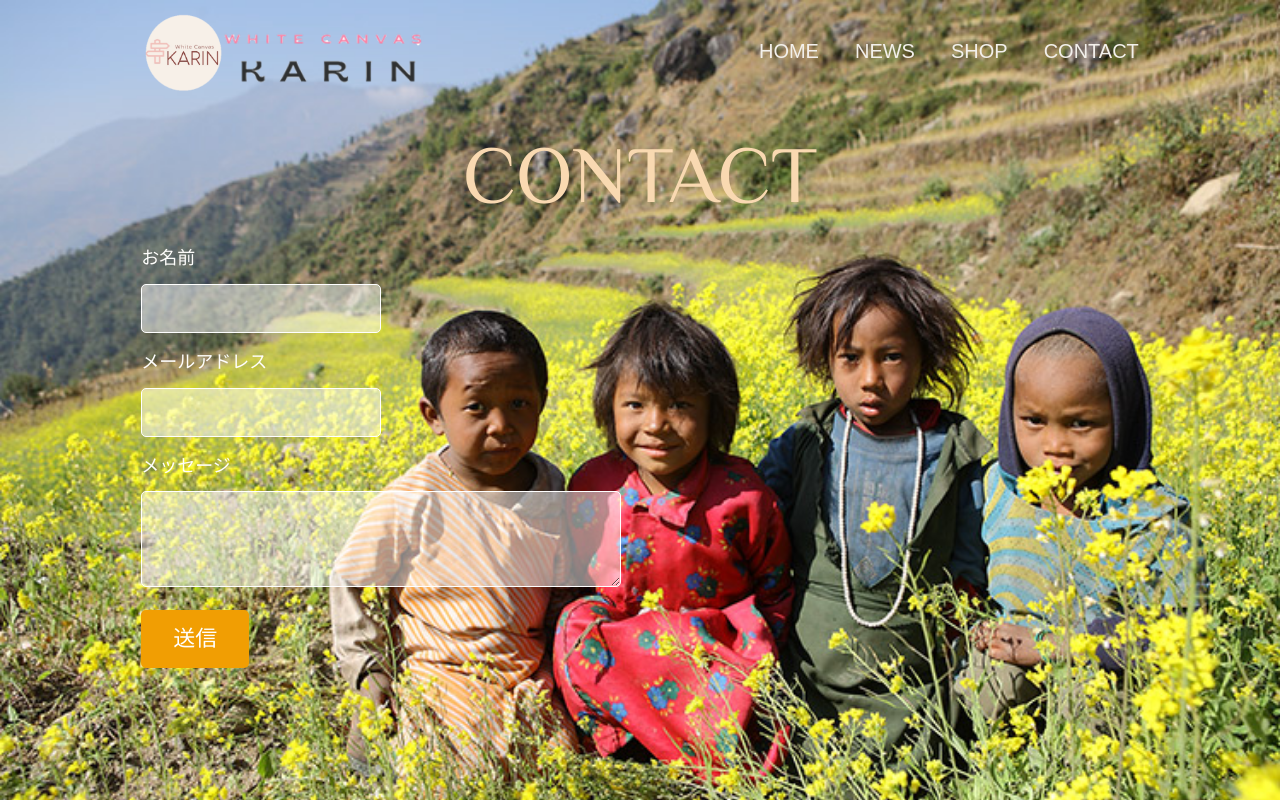
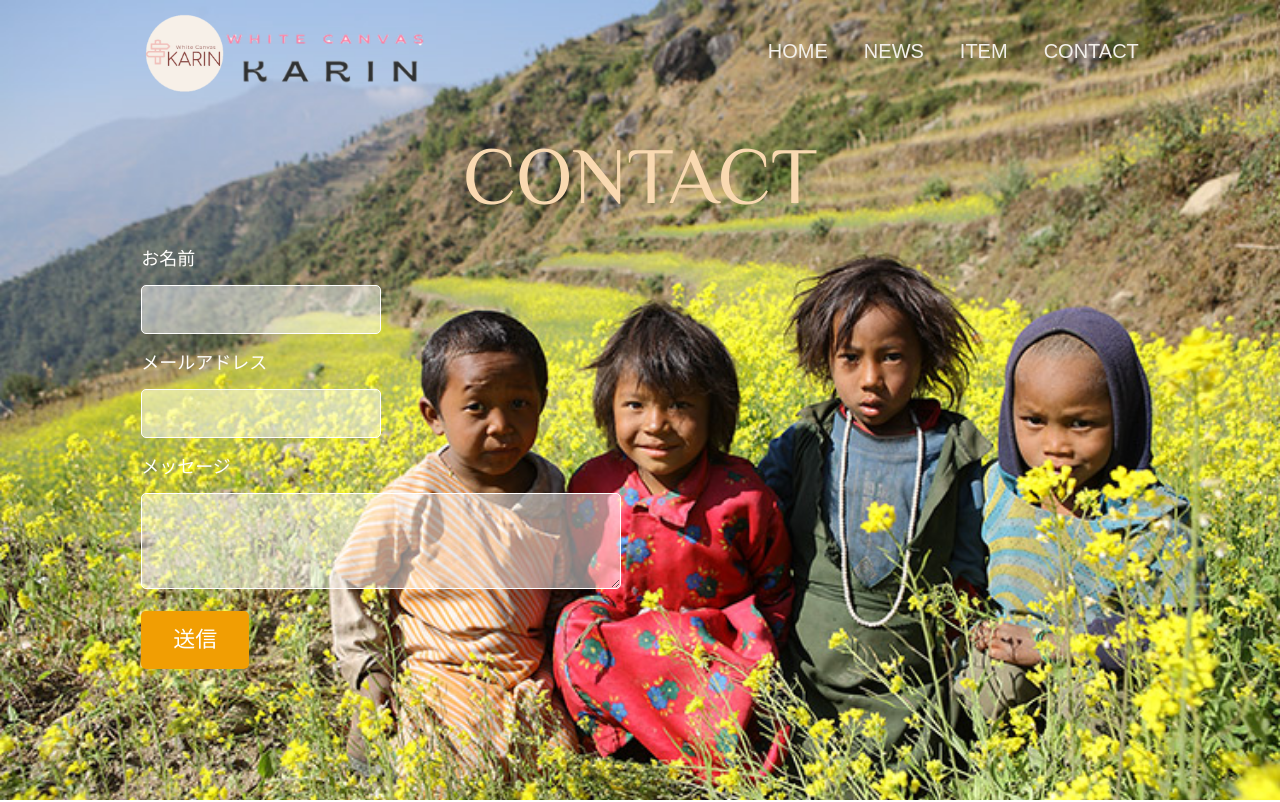
Before and after one commit to Karin52/nepal, a plain HTML site: page nepal_contact.html in a window 1280 px wide. Shown: the top 802 px of the page. Drawn offline with Linux system fonts and the light colour scheme; some packages are replaced by stand-ins of ours.

Commit message:
Update nepal_contact.html

```diff
--- a/nepal_contact.html
+++ b/nepal_contact.html
@@ -30,7 +30,7 @@
             <ul class="main-nav">
                <li><a href="index.html">Home</a></li>
                 <li><a href="nepal_news.html">News</a></li>
-                <li><a href="nepal_item.html">Shop</a></li>
+                <li><a href="nepal_item.html">Item</a></li>
                 <li><a href="nepal_contact.html">Contact</a></li>
             </ul>
     </nav>
```
